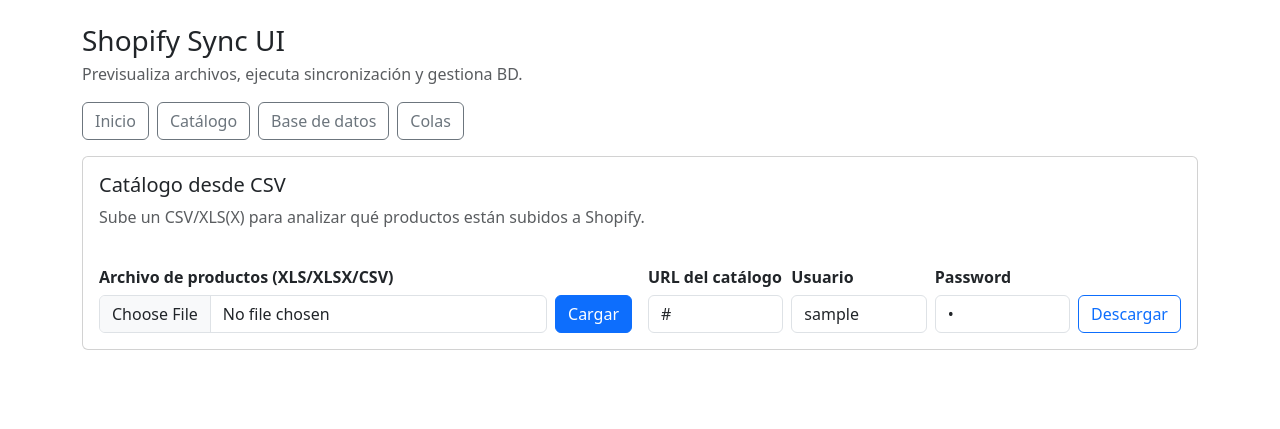
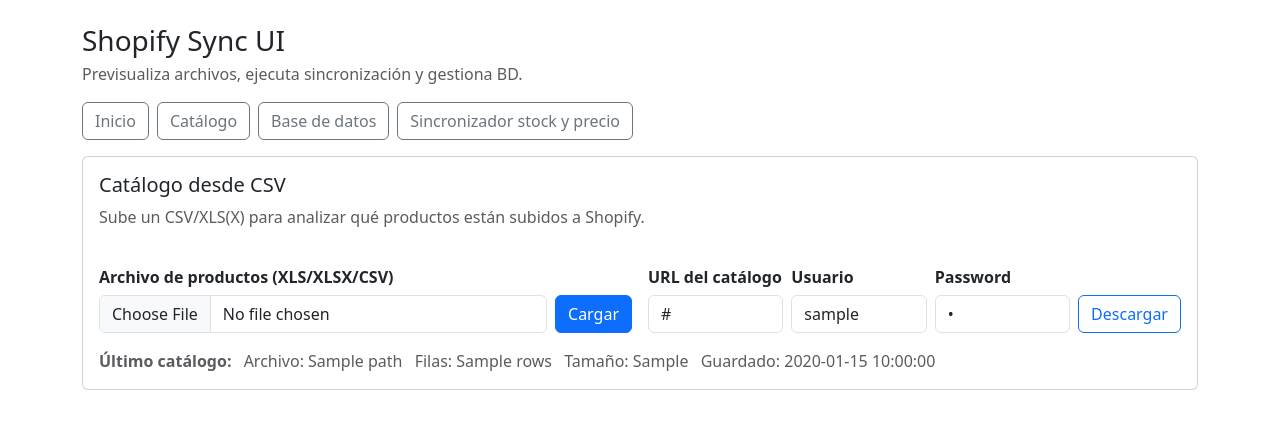
Before and after one commit to josepita/shopify-mod-v2, a FastAPI app: template web/templates/catalog.html in a window 1280 px wide. Shown: the top 429 px of the page. Run offline with FastAPI, Linux system fonts and the light colour scheme; the template is opened without the code that fills it: most values are stand-ins (such as "Sample title", 1, 10 or a date in 2020); parts of the project's set-up code (start-up, migrations or seed data) failed here and were passed over.

Commit message:
feat(UI): renombra 'Colas' a 'Sincronizador stock y precio'; feedback en Catálogo tras descargar/subir; panel con info del último catálogo (archivo, filas, tamaño, fecha)

```diff
--- a/web/app.py
+++ b/web/app.py
@@ -37,6 +37,7 @@ UPLOAD_DIR = BASE_DIR / "web" / "uploads"
 TEMPLATES_DIR = BASE_DIR / "web" / "templates"
 UPLOAD_DIR.mkdir(parents=True, exist_ok=True)
 CATALOG_FILE = UPLOAD_DIR / "catalog-current"
+CATALOG_META = UPLOAD_DIR / "catalog-info.json"
 ARCHIVE_DIR = BASE_DIR / "data" / "csv_archive"
 ARCHIVE_DIR.mkdir(parents=True, exist_ok=True)
 ARCHIVE_DIR = BASE_DIR / "data" / "csv_archive"
@@ -227,6 +228,22 @@ def _archive_and_snapshot_df(df, original_filename: str) -> None:
         pass
 
 
+def _save_catalog_metadata(df, dest: Path, source: str) -> None:
+    try:
+        import json
+        stats = dest.stat() if dest.exists() else None
+        info = {
+            "source": source,
+            "path": str(dest.name),
+            "saved_at": _dt.datetime.now().strftime("%Y-%m-%d %H:%M:%S"),
+            "rows": int(len(df)) if df is not None else None,
+            "size_bytes": int(stats.st_size) if stats else None,
+        }
+        CATALOG_META.write_text(json.dumps(info), encoding="utf-8")
+    except Exception:
+        pass
+
+
 def _fetch_mappings_for_refs(refs: list[str]):
     if not refs:
         return set(), {}
@@ -388,13 +405,36 @@ def catalog(
     sort_dir: str = Query("asc"),  # asc|desc
 ):
     df = _load_catalog_df()
+    # Mensaje de feedback
+    msg = request.query_params.get('msg')
     context = {
         "request": request,
         "has_data": df is not None,
         "csv_url": CSV_URL,
         "csv_username": CSV_USERNAME,
         "csv_password": CSV_PASSWORD,
+        "msg": msg,
     }
+    # Cargar metadatos del último catálogo
+    try:
+        import json
+        if CATALOG_META.exists():
+            meta = json.loads(CATALOG_META.read_text(encoding="utf-8"))
+            # Tamaño legible
+            def _hs(n):
+                try:
+                    n = int(n)
+                    for unit in ['B','KB','MB','GB']:
+                        if n < 1024:
+                            return f"{n} {unit}"
+                        n //= 1024
+                    return f"{n} TB"
+                except Exception:
+                    return ""
+            meta["size_human"] = _hs(meta.get("size_bytes"))
+            context["last_catalog"] = meta
+    except Exception:
+        pass
     if df is None:
         return templates.TemplateResponse("catalog.html", context)
 
@@ -459,9 +499,10 @@ def catalog_upload(request: Request, file: UploadFile = File(...)):
         df = _load_dataframe_for_preview(dest)
         if df is not None:
             _archive_and_snapshot_df(df, filename)
+            _save_catalog_metadata(df, dest, source=f"upload:{filename}")
     except Exception:
         pass
-    return RedirectResponse(url="/catalog", status_code=303)
+    return RedirectResponse(url="/catalog?msg=upload_ok", status_code=303)
 
 
 @app.get("/catalog/export")
@@ -705,9 +746,10 @@ def catalog_fetch(request: Request, url: str = Form(...), username: str = Form("
     try:
         df.to_csv(dest, index=False)
         _archive_and_snapshot_df(df, os.path.basename(url))
+        _save_catalog_metadata(df, dest, source=f"fetch:{url}")
     except Exception:
         pass
-    return RedirectResponse(url="/catalog", status_code=303)
+    return RedirectResponse(url="/catalog?msg=fetch_ok", status_code=303)
 
 
 class _LogIO(io.TextIOBase):
--- a/web/templates/base.html
+++ b/web/templates/base.html
@@ -26,7 +26,7 @@
           <a class="btn btn-outline-secondary" href="/">Inicio</a>
           <a class="btn btn-outline-secondary" href="/catalog">Catálogo</a>
           <a class="btn btn-outline-secondary" href="/db">Base de datos</a>
-          <a class="btn btn-outline-secondary" href="/queues">Colas</a>
+          <a class="btn btn-outline-secondary" href="/queues">Sincronizador stock y precio</a>
         </nav>
       </header>
       {% block content %}{% endblock %}
--- a/web/templates/catalog.html
+++ b/web/templates/catalog.html
@@ -2,6 +2,11 @@
 {% block content %}
 <div class="card p-3 mb-3">
   <h3 class="h5">Catálogo desde CSV</h3>
+  {% if msg == 'fetch_ok' %}
+    <div class="alert alert-success mt-2">Catálogo descargado y almacenado correctamente.</div>
+  {% elif msg == 'upload_ok' %}
+    <div class="alert alert-success mt-2">Catálogo cargado y almacenado correctamente.</div>
+  {% endif %}
   {% if not has_data %}
     <p class="text-muted">Sube un CSV/XLS(X) para analizar qué productos están subidos a Shopify.</p>
   {% endif %}
@@ -36,6 +41,16 @@
       </form>
     </div>
   </div>
+
+  {% if last_catalog %}
+  <div class="mt-3 text-muted">
+    <strong>Último catálogo:</strong>
+    <span class="ms-2">Archivo: {{ last_catalog.path }}</span>
+    <span class="ms-2">Filas: {{ last_catalog.rows }}</span>
+    <span class="ms-2">Tamaño: {{ last_catalog.size_human }}</span>
+    <span class="ms-2">Guardado: {{ last_catalog.saved_at }}</span>
+  </div>
+  {% endif %}
 </div>
 
 {% if has_data %}
--- a/web/templates/queues.html
+++ b/web/templates/queues.html
@@ -1,7 +1,7 @@
 {% extends "base.html" %}
 {% block content %}
 <div class="card p-3 mb-3">
-  <h3 class="h5">Colas de actualización</h3>
+  <h3 class="h5">Sincronizador de stock y precio</h3>
   <div class="row row-cols-2 row-cols-md-4 g-2">
     <div class="col"><div class="p-2 border rounded">Precios pendientes: <strong>{{ counts.prices_pending }}</strong></div></div>
     <div class="col"><div class="p-2 border rounded">Stock pendientes: <strong>{{ counts.stock_pending }}</strong></div></div>
```
